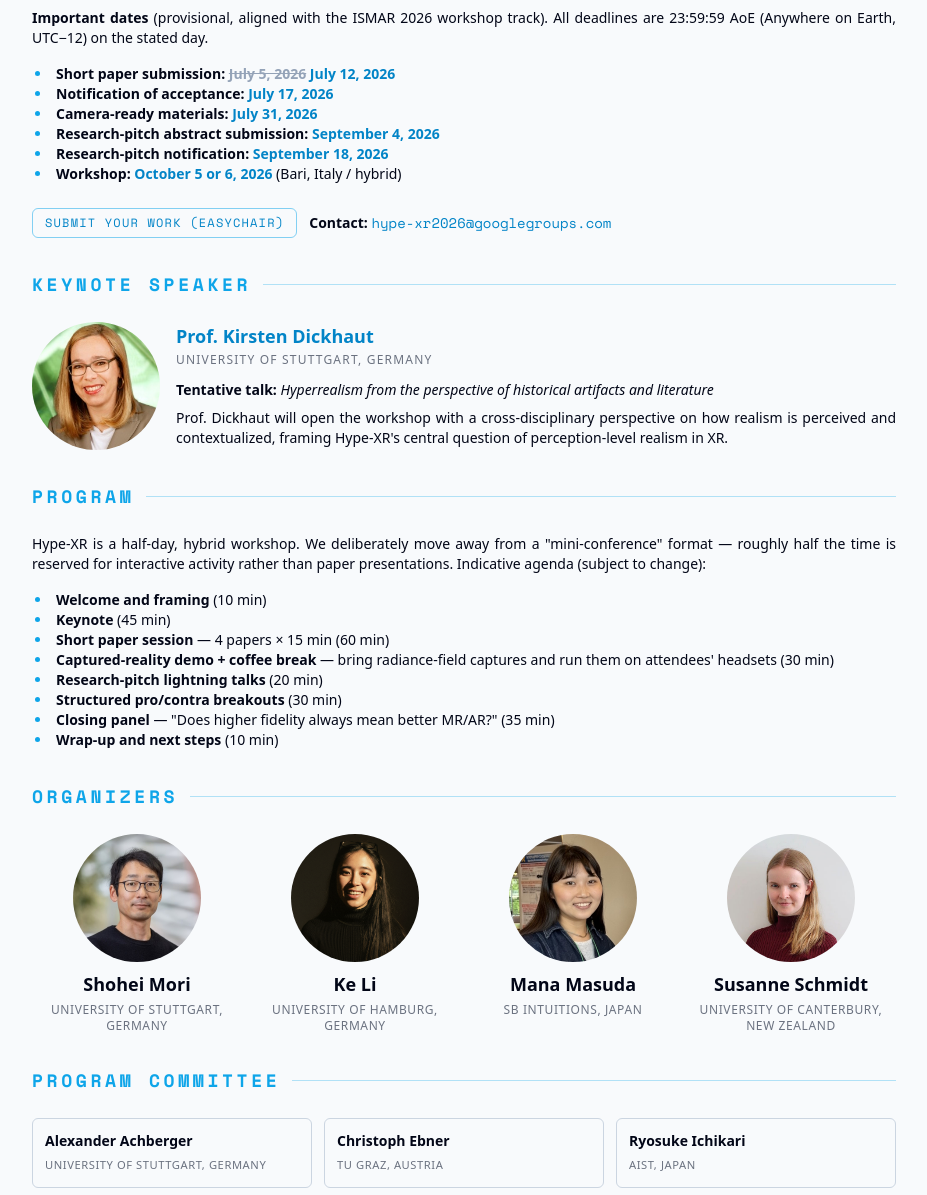
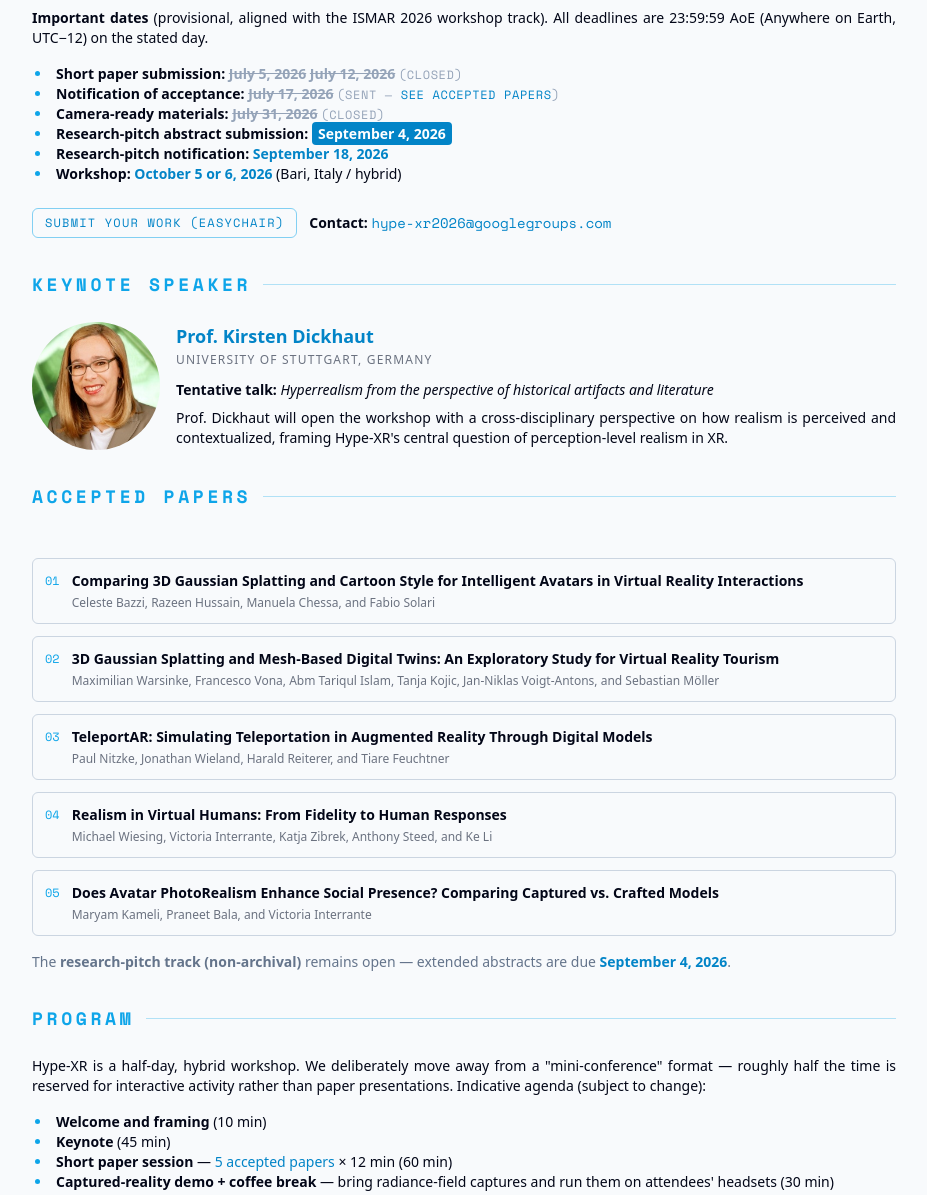
Before and after one commit to mediated-reality/rf4xr, a website: page docs/hype-xr2026/index.html in a window 1280 px wide. Shown: the part 1380-2575 px from the top of the page, without its empty margins (176-1103 px from the left). Drawn offline with nearby package versions, Linux system fonts and the light colour scheme.

Commit message:
add hype-XR accepted short paper

```diff
--- a/docs/hype-xr2026/index.html
+++ b/docs/hype-xr2026/index.html
@@ -30,6 +30,7 @@
                     <a href="index.html" class="hover:text-sky-400 transition-colors">Home</a>
                     <a href="#contribute" class="hover:text-sky-400 transition-colors">Contribute</a>
                     <a href="#keynote" class="hover:text-sky-400 transition-colors">Keynote</a>
+                    <a href="#papers" class="hover:text-sky-400 transition-colors">Papers</a>
                     <a href="#program" class="hover:text-sky-400 transition-colors">Program</a>
                     <a href="#organizers" class="hover:text-sky-400 transition-colors">Organizers</a>
                     <button id="theme-button" class="hover:opacity-90 cursor-pointer text-black dark:text-white">
@@ -43,6 +44,7 @@
                 <a href="index.html" class="pb-2 hover:opacity-90">Home</a>
                 <a href="#contribute" class="pb-2 hover:opacity-90">Contribute</a>
                 <a href="#keynote" class="pb-2 hover:opacity-90">Keynote</a>
+                <a href="#papers" class="pb-2 hover:opacity-90">Papers</a>
                 <a href="#program" class="pb-2 hover:opacity-90">Program</a>
                 <div class="flex justify-between items-center hover:opacity-90">
                     <a href="#organizers">Organizers</a>
@@ -188,16 +190,16 @@
                 </p>
                 <ul class="list-disc pl-5 pt-2 marker:text-sky-500 dark:marker:text-sky-400">
                     <li class="hover:bg-slate-200 dark:hover:bg-slate-700 transition-colors colors rounded-md px-1">
-                        <span class="font-semibold">Short paper submission:</span> <span class="font-semibold text-slate-400 dark:text-slate-500 line-through">July 5, 2026</span> <span class="font-semibold text-sky-600 dark:text-sky-400">July 12, 2026</span>
+                        <span class="font-semibold">Short paper submission:</span> <span class="font-semibold text-slate-400 dark:text-slate-500 line-through">July 5, 2026</span> <span class="font-semibold text-slate-400 dark:text-slate-500 line-through">July 12, 2026</span> <span class="font-mono text-xs uppercase tracking-wider text-slate-400 dark:text-slate-500">(closed)</span>
                     </li>
                     <li class="hover:bg-slate-200 dark:hover:bg-slate-700 transition-colors colors rounded-md px-1">
-                        <span class="font-semibold">Notification of acceptance:</span> <span class="font-semibold text-sky-600 dark:text-sky-400">July 17, 2026</span>
+                        <span class="font-semibold">Notification of acceptance:</span> <span class="font-semibold text-slate-400 dark:text-slate-500 line-through">July 17, 2026</span> <span class="font-mono text-xs uppercase tracking-wider text-slate-400 dark:text-slate-500">(sent — <a href="#papers" class="text-sky-600 dark:text-sky-400 hover:underline">see accepted papers</a>)</span>
                     </li>
                     <li class="hover:bg-slate-200 dark:hover:bg-slate-700 transition-colors colors rounded-md px-1">
-                        <span class="font-semibold">Camera-ready materials:</span> <span class="font-semibold text-sky-600 dark:text-sky-400">July 31, 2026</span>
+                        <span class="font-semibold">Camera-ready materials:</span> <span class="font-semibold text-slate-400 dark:text-slate-500 line-through">July 31, 2026</span> <span class="font-mono text-xs uppercase tracking-wider text-slate-400 dark:text-slate-500">(closed)</span>
                     </li>
-                    <li class="hover:bg-slate-200 dark:hover:bg-slate-700 transition-colors colors rounded-md px-1">
-                        <span class="font-semibold">Research-pitch abstract submission:</span> <span class="font-semibold text-sky-600 dark:text-sky-400">September 4, 2026</span>
+                    <li class="marker:text-sky-500 dark:marker:text-sky-400 rounded-md px-1">
+                        <span class="font-semibold">Research-pitch abstract submission:</span> <span class="font-semibold text-white dark:text-slate-900 bg-sky-600 dark:bg-sky-400 rounded px-1.5 py-0.5">September 4, 2026</span>
                     </li>
                     <li class="hover:bg-slate-200 dark:hover:bg-slate-700 transition-colors colors rounded-md px-1">
                         <span class="font-semibold">Research-pitch notification:</span> <span class="font-semibold text-sky-600 dark:text-sky-400">September 18, 2026</span>
@@ -238,6 +240,63 @@
         </section>
 
         <!--
+            Accepted Papers
+        -->
+        <section id="papers" class="p-4">
+            <h2 class="flex items-center gap-3 font-mono text-lg font-bold uppercase tracking-[0.2em] text-sky-500 dark:text-sky-400">
+                <span class="whitespace-nowrap">Accepted Papers</span>
+                <span class="h-px flex-1 bg-sky-500/30 dark:bg-sky-400/30"></span>
+            </h2>
+            <div class="font-normal text-sm gap-t-2 pt-6">
+                <p class="pb-2">
+                </p>
+            </div>
+            <ol class="flex flex-col gap-3 pt-4">
+                <li class="flex gap-3 text-left border border-slate-300 dark:border-slate-700/70 rounded-md p-3 hover:border-sky-500/60 dark:hover:border-sky-400/60 transition-colors">
+                    <span class="font-mono text-xs text-sky-500 dark:text-sky-400 pt-0.5 select-none shrink-0">01</span>
+                    <div>
+                        <div class="text-sm font-bold">Comparing 3D Gaussian Splatting and Cartoon Style for Intelligent Avatars in Virtual Reality Interactions</div>
+                        <div class="text-xs text-gray-500 dark:text-gray-400 pt-1">Celeste Bazzi, Razeen Hussain, Manuela Chessa, and Fabio Solari</div>
+                    </div>
+                </li>
+                <li class="flex gap-3 text-left border border-slate-300 dark:border-slate-700/70 rounded-md p-3 hover:border-sky-500/60 dark:hover:border-sky-400/60 transition-colors">
+                    <span class="font-mono text-xs text-sky-500 dark:text-sky-400 pt-0.5 select-none shrink-0">02</span>
+                    <div>
+                        <div class="text-sm font-bold">3D Gaussian Splatting and Mesh-Based Digital Twins: An Exploratory Study for Virtual Reality Tourism</div>
+                        <div class="text-xs text-gray-500 dark:text-gray-400 pt-1">Maximilian Warsinke, Francesco Vona, Abm Tariqul Islam, Tanja Kojic, Jan-Niklas Voigt-Antons, and Sebastian Möller</div>
+                    </div>
+                </li>
+                <li class="flex gap-3 text-left border border-slate-300 dark:border-slate-700/70 rounded-md p-3 hover:border-sky-500/60 dark:hover:border-sky-400/60 transition-colors">
+                    <span class="font-mono text-xs text-sky-500 dark:text-sky-400 pt-0.5 select-none shrink-0">03</span>
+                    <div>
+                        <div class="text-sm font-bold">TeleportAR: Simulating Teleportation in Augmented Reality Through Digital Models</div>
+                        <div class="text-xs text-gray-500 dark:text-gray-400 pt-1">Paul Nitzke, Jonathan Wieland, Harald Reiterer, and Tiare Feuchtner</div>
+                    </div>
+                </li>
+                <li class="flex gap-3 text-left border border-slate-300 dark:border-slate-700/70 rounded-md p-3 hover:border-sky-500/60 dark:hover:border-sky-400/60 transition-colors">
+                    <span class="font-mono text-xs text-sky-500 dark:text-sky-400 pt-0.5 select-none shrink-0">04</span>
+                    <div>
+                        <div class="text-sm font-bold">Realism in Virtual Humans: From Fidelity to Human Responses</div>
+                        <div class="text-xs text-gray-500 dark:text-gray-400 pt-1">Michael Wiesing, Victoria Interrante, Katja Zibrek, Anthony Steed, and Ke Li</div>
+                    </div>
+                </li>
+                <li class="flex gap-3 text-left border border-slate-300 dark:border-slate-700/70 rounded-md p-3 hover:border-sky-500/60 dark:hover:border-sky-400/60 transition-colors">
+                    <span class="font-mono text-xs text-sky-500 dark:text-sky-400 pt-0.5 select-none shrink-0">05</span>
+                    <div>
+                        <div class="text-sm font-bold">Does Avatar PhotoRealism Enhance Social Presence? Comparing Captured vs. Crafted Models</div>
+                        <div class="text-xs text-gray-500 dark:text-gray-400 pt-1">Maryam Kameli, Praneet Bala, and Victoria Interrante</div>
+                    </div>
+                </li>
+            </ol>
+            <div class="font-normal text-sm gap-t-2 pt-4 text-slate-500 dark:text-slate-400">
+                <p>
+                    The <span class="font-semibold">research-pitch track (non-archival)</span> remains open — extended abstracts are due
+                    <span class="font-semibold text-sky-600 dark:text-sky-400">September 4, 2026</span>.
+                </p>
+            </div>
+        </section>
+
+        <!--
             Program
         -->
         <section id="program" class="p-4">
@@ -258,7 +317,7 @@
                         <span class="font-semibold">Keynote</span> (45 min)
                     </li>
                     <li class="hover:bg-slate-200 dark:hover:bg-slate-700 transition-colors colors rounded-md px-1">
-                        <span class="font-semibold">Short paper session</span> — 4 papers × 15 min (60 min)
+                        <span class="font-semibold">Short paper session</span> — <a href="#papers" class="text-sky-600 dark:text-sky-400 hover:underline">5 accepted papers</a> × 12 min (60 min)
                     </li>
                     <li class="hover:bg-slate-200 dark:hover:bg-slate-700 transition-colors colors rounded-md px-1">
                         <span class="font-semibold">Captured-reality demo + coffee break</span> — bring radiance-field captures and run them on attendees' headsets (30 min)
```
Also changed, not shown: docs/css/style.css.
